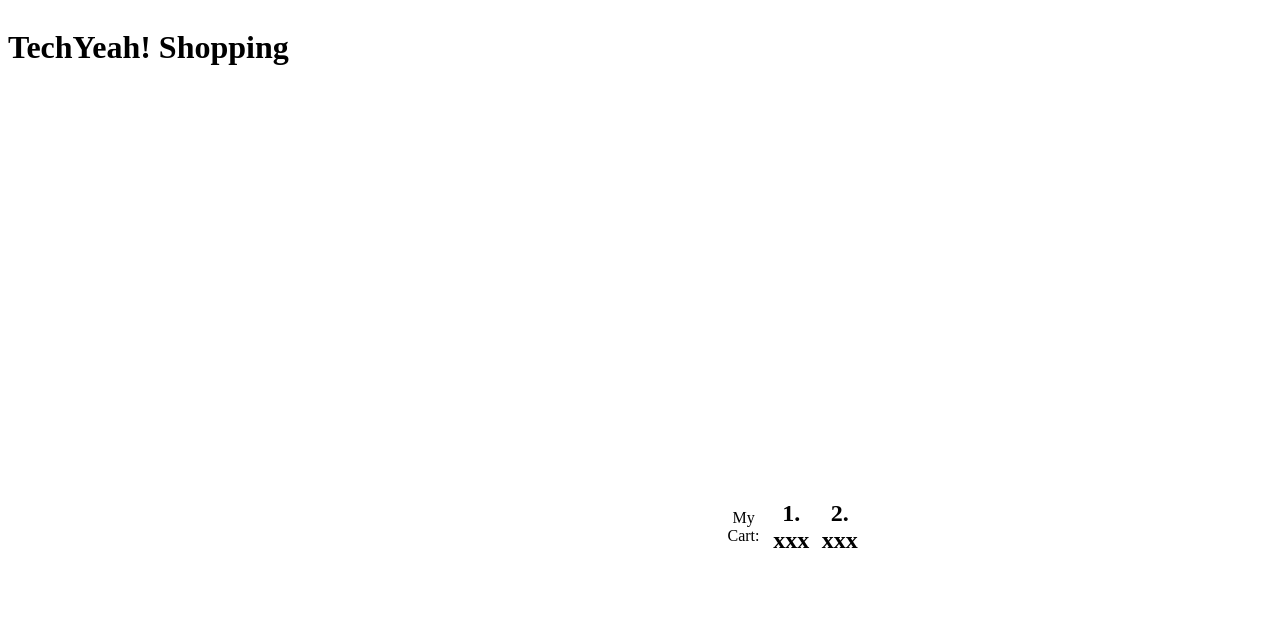
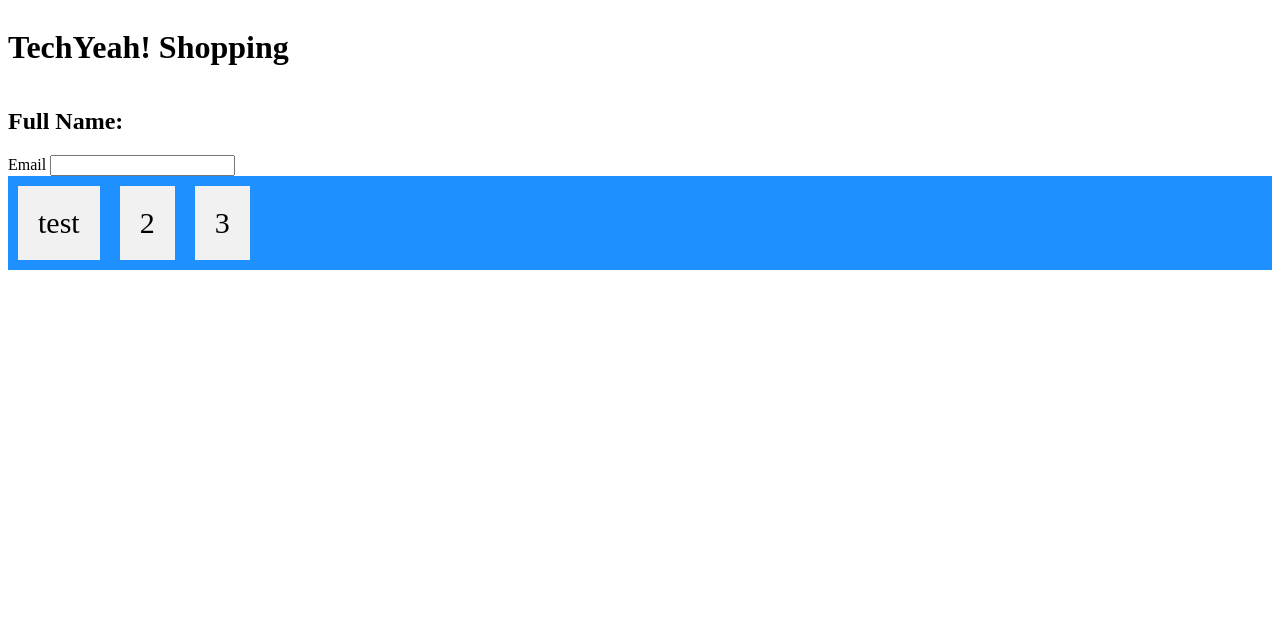
Before and after one commit to AlirpJ/ITMD362-project1, a website: page index.html in a window 1280 px wide. Drawn offline with Linux system fonts and the light colour scheme.

Commit message:
Update index.html

```diff
--- a/index.html
+++ b/index.html
@@ -6,13 +6,32 @@
   <meta name="viewport" content="width=device-width,initial-scale=1.0,shrink-to-fit=no" />
   <link rel="stylesheet" href="screen.css" />
 </head>
-<body>
-</body>
+<title>TechYeah</title>
 </html>
+<header id ="header">
+  <h1>TechYeah! Shopping</h1>
+</header>
+<div>
+<!--<aside class="pquote">
+  <blockquote>
+      <div class="a">My Cart:</p>
+      <div class="b">Subtotal: $99.00</p>
+      <div class="b">Tax: $00.99</p>
+      <div class="b">Total: $99.99</p>
+  </blockquote>
+</aside>
+</div>
+-->
+ <main id ="main">
+  <form name="name" action="preferences/" aria-labelledby="formlabel">
+    <h2 id="form-label">Full Name:</h2>
+    <label for="email">Email</label>
+    <input type="email" name="email" id="email" />
+  </form>
+</main>
 
-<h1>TechYeah! Shopping</h1>
-<div>
-<p>My Cart:<p>
-<h2>1. xxx</h2>
-<h2>2. xxx</h2>
+<div class="flex-container">
+  <div>test</div>
+  <div>2</div>
+  <div>3</div>
 </div>
--- a/screen.css
+++ b/screen.css
@@ -4,18 +4,60 @@
 p {
   display: inline-block;
 }
-div {
-  width: 9em !important;
-  border: 1em solid #0000;
+/*div {
+  width: 5em !important;
+  border: 1em solid red;
   padding: 3em;
-  margin: 1em;
+  margin: auto;
   display: flex;
   position: absolute;
-  top: 50%;
-  left: 50%;
   justify-content: center;
   align-items: center;
-  text-align: center;
-  margin-left: -0.4;
-  margin-top: -0.4;
+  text-align: left;
+  margin-left: -0em;
+  margin-top: -0em;
+}*/
+
+div.a{
+   /*font-family: 'Dongle', sans-serif;*/
+   font-size: 2.2em;
+   text-decoration: underline;
 }
+div.b{
+   /*font-family: 'Dongle', sans-serif;*/
+   font-size: 1.21em;
+}
+div.c{
+   /*font-family: 'Nunito', sans-serif;*/
+   font-size: 1.53em;
+   text-decoration: underline;
+}
+div.d{
+   /*font-family: 'Nunito', sans-serif;*/
+   font-size: 0.68em;
+}
+
+.pquote {
+   float: left;
+   width: 6em;
+   background: #3EB489;
+   font-weight: bold;
+   padding: 0.81em;
+   margin: 0 6em 6em 0;
+}
+
+blockquote {
+   margin: 0; /* gets rid of the default blockquote margin */
+}
+
+.flex-container {
+  display: flex;
+  background-color: DodgerBlue;
+}
+
+.flex-container > div {
+  background-color: #f1f1f1;
+  margin: 10px;
+  padding: 20px;
+  font-size: 30px;
+}
```
